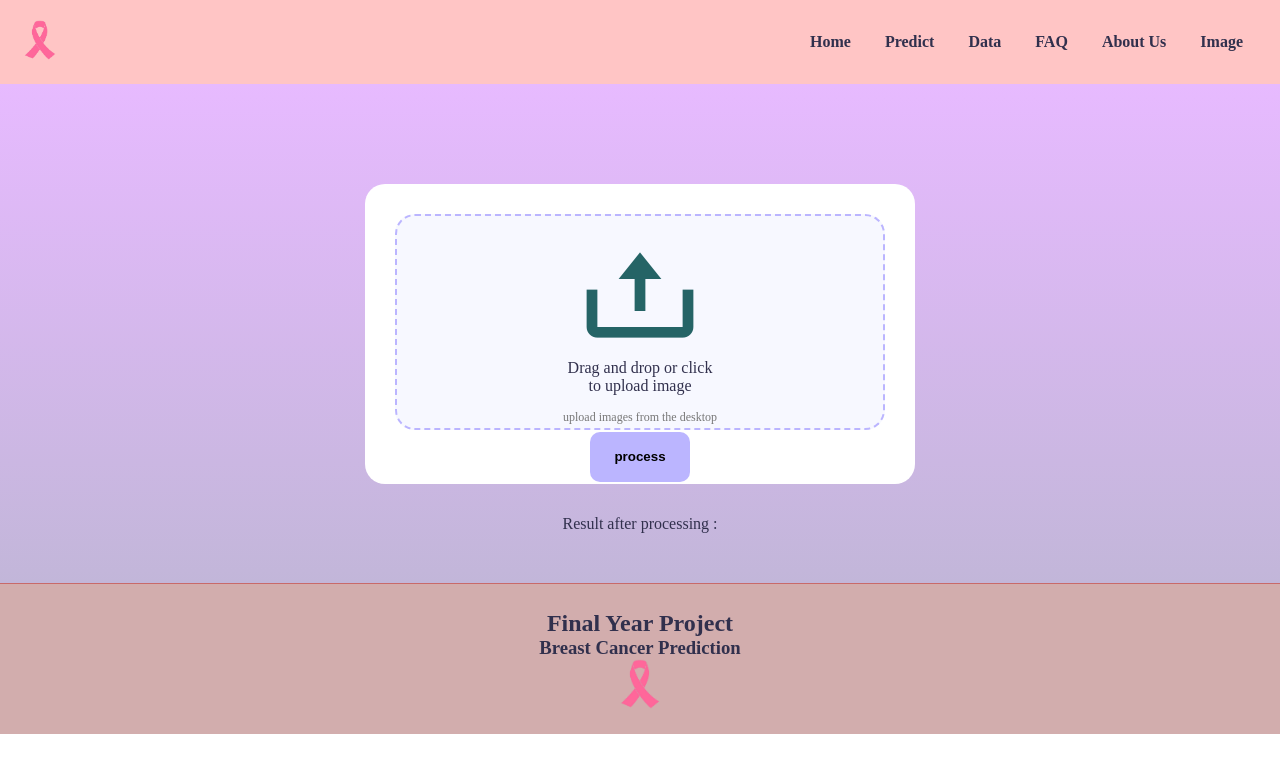
After one commit to 1Akashm/FinalYear, a Flask app: page /image in a window 1280 px wide. The commit adds this page. Shown: the top 773 px of the page. Run offline with Flask 3, Linux system fonts and the light colour scheme.

Commit message:
first commit

```diff
--- a/app.py
+++ b/app.py
@@ -7,9 +7,21 @@ app = Flask(__name__, static_url_path='/static')
 def index():
     return render_template('index.html')
 
-
 @app.route('/predict', methods=['POST','GET'])
 def predict():
+
+    if request.method == 'POST':
+        selected_model = request.form['model']
+        prediction = ""
+
+        if selected_model == 'logistic':
+            # Perform logistic regression prediction and get result
+            prediction = "Prediction result for Logistic Regression is"
+        elif selected_model == 'svm':
+            # Perform SVM prediction and get result
+            prediction = "Prediction result for Support Vector Machine is"
+
+        return render_template('predict.html',prediction= prediction)
     return render_template('predict.html')
 
 
@@ -25,6 +37,15 @@ def faq():
 def contact():
     return render_template('contact.html')
 
+@app.route('/image', methods=['GET','POST'])
+def image():
+    prediction=""
+    if request.method== 'POST':
+        prediction = "image success"
+        return render_template('image.html',prediction= prediction)
+
+    return render_template('image.html',prediction="")
+
 
 if __name__ == '__main__':
    app.run(debug = True)
--- /dev/null
+++ b/static/css/image.css
@@ -0,0 +1,68 @@
+*
+{
+    margin: 0;
+    padding: 0;
+    box-sizing: border-box;
+}
+
+.hero{
+    width: 100%;
+    min-height: 500px;
+    background: linear-gradient(#e7baff,#c2b6d9);
+    display: flex;
+    align-items: center;
+    justify-content: center;
+    position: relative;
+}
+
+#drop-area
+{
+    width: 550px;
+    height: 300px;
+    padding: 30px;
+    background-color: #fff;
+    text-align: center;
+    border-radius: 20px;
+    cursor: pointer;
+}
+
+
+#img-view{
+    width: 100%;
+    height: 90%;
+    border-radius: 20px;
+    border: 2px dashed #bbb5ff;
+    background: #f7f8ff;
+    background-position: center;
+    background-size: cover;
+}
+
+#img-view #upload{
+    color: rgb(37, 100, 102);
+    font-size: 8rem;
+    margin-top: 15px;
+}
+
+#img-view span{
+    display: block;
+    font-size: 12px;
+    color: #777;
+    margin-top: 15px;
+}
+
+#image-process{
+    padding: 5px;
+    font-weight: 600;
+    border: none;
+    outline: none;
+    background-color: #bbb5ff;
+    margin-top: 2px;
+    border-radius: 10px;
+    width: 100px;
+    height: 50px;
+}
+
+.final-pred{
+    position: absolute;
+    bottom: 50px;
+}
--- /dev/null
+++ b/static/image.js
@@ -0,0 +1,35 @@
+
+
+document.addEventListener("DOMContentLoaded", function() {
+
+    const form = document.getElementById('image-form');
+  const processButton = document.getElementById('image-process');
+
+    const dropArea = document.getElementById('drop-area');
+    const inputFile = document.getElementById('input-file');
+    const imgView = document.getElementById('img-view');
+
+    inputFile.addEventListener('change',uploadImage);
+
+    function uploadImage(){
+
+        let imgLink = URL.createObjectURL(inputFile.files[0]);
+        imgView.style.backgroundImage = `url(${imgLink})`;
+
+        imgView.textContent = '';
+    }
+
+    dropArea.addEventListener('dragover',function(e)
+    {
+        e.preventDefault();
+    })
+
+    dropArea.addEventListener('drop',function(e)
+    {
+        e.preventDefault();
+        inputFile.files = e.dataTransfer.files;
+        uploadImage();
+    })
+
+
+});
--- /dev/null
+++ b/templates/image.html
@@ -0,0 +1,56 @@
+<!DOCTYPE html>
+<html lang="en">
+  <head>
+    <meta charset="UTF-8" />
+    <meta name="viewport" content="width=device-width, initial-scale=1.0" />
+    <link
+      rel="stylesheet"
+      href="{{url_for('static',filename='css/image.css')}}"
+    />
+
+    <!-- box icons -->
+    <link
+      href="https://unpkg.com/boxicons@2.1.4/css/boxicons.min.css"
+      rel="stylesheet"
+    />
+
+    <script
+      type="text/javascript"
+      src="{{url_for('static',filename='image.js')}}"
+    ></script>
+  </head>
+  <body>
+    {% extends "index.html" %} {% block section %}
+
+    <form action="/image" method="post" id="image-form">
+      <div class="hero">
+        <label for="input-file" id="drop-area">
+          <input type="file" accept="image/*" id="input-file" hidden />
+          <div id="img-view">
+            <i class="bx bx-upload" id="upload"></i>
+            <p>Drag and drop or click <br />to upload image</p>
+            <span>upload images from the desktop</span>
+          </div>
+
+          <button type="submit" id="image-process" value="submit">
+            process
+          </button>
+        </label>
+
+        <p class="final-pred">Result after processing : {{prediction}}</p>
+
+      </div>
+    </form>
+
+    <div class="footer">
+      <div>
+        <h2>Final Year Project</h2>
+        <h3>Breast Cancer Prediction</h3>
+        <a href="{{url_for('index')}}"
+          ><img src="../static/images/logo.png" alt="logo" class="logo"
+        /></a>
+      </div>
+    </div>
+    {% endblock %}
+  </body>
+</html>
--- a/templates/index.html
+++ b/templates/index.html
@@ -21,6 +21,7 @@
   </head>
   <body>
     <!-- {% block nav %} -->
+
     <nav>
       <div class="container">
         <div>
@@ -41,6 +42,7 @@
             <li><a href="{{ url_for('data') }}">Data</a></li>
             <li><a href="{{ url_for('faq') }}">FAQ</a></li>
             <li><a href="{{ url_for('contact') }}">About Us</a></li>
+            <li><a href="{{ url_for('image') }}">Image</a></li>
           </ul>
         </div>
       </div>
```
Also changed, not shown: static/css/predict.css (+19 -0 lines), static/predict.js (+111 -35 lines), templates/predict.html (+100 -16 lines).
